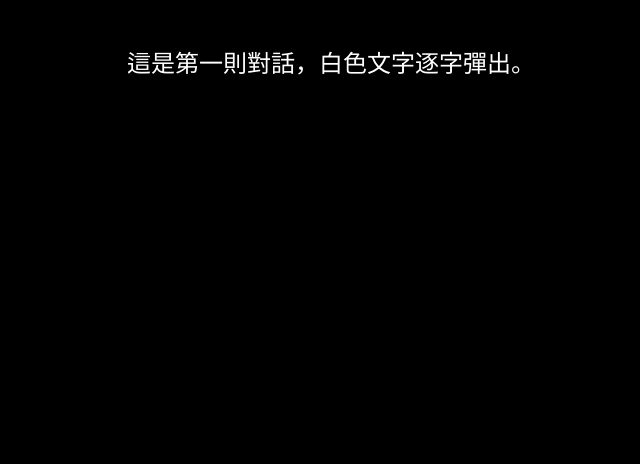
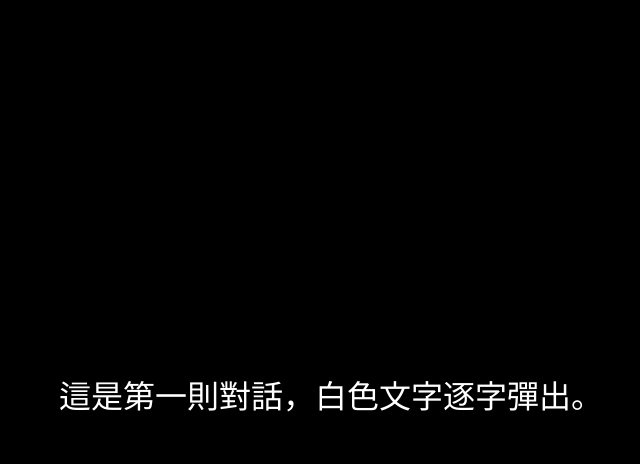
Before and after one commit to Bubon0722/manna_game, a plain HTML site: page index.html in a window 1280 px wide. Shown: the whole page, without its empty margins (309-949 px from the left). Drawn offline with Linux system fonts and the light colour scheme; a web font is replaced by a local one.

Commit message:
Update styles.css

```diff
--- a/styles.css
+++ b/styles.css
@@ -1,9 +1,14 @@
+@font-face {
+  font-family: 'Cubic11';
+  src: url('Cubic_11.woff') format('woff');
+}
+
 body {
   margin: 0;
   padding: 0;
   background-color: black;
   color: white;
-  font-family: 'Courier New', monospace;
+  font-family: 'Cubic11', monospace;
   display: flex;
   justify-content: center;
   align-items: center;
@@ -15,6 +20,9 @@ body {
   position: relative;
   width: 100%;
   height: 100%;
+  display: flex;
+  justify-content: center;
+  align-items: center;
 }
 
 #background {
@@ -31,12 +39,12 @@ body {
 #dialogue-box {
   position: relative;
   z-index: 2;
-  padding: 20px;
   text-align: center;
+  max-width: 80%;
 }
 
 #dialogue-text {
-  font-size: 1.5rem;
+  font-size: 2rem;
   white-space: pre-wrap;
   line-height: 1.8;
 }
```
